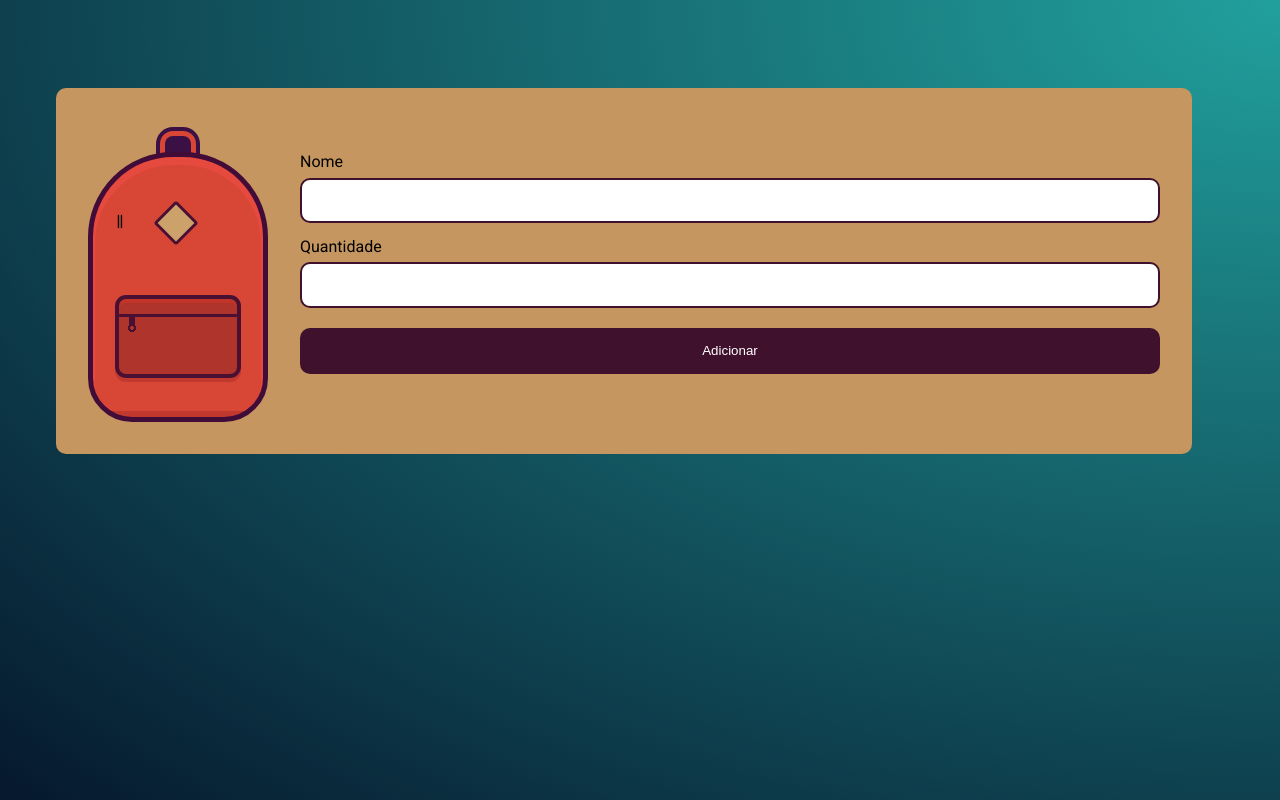
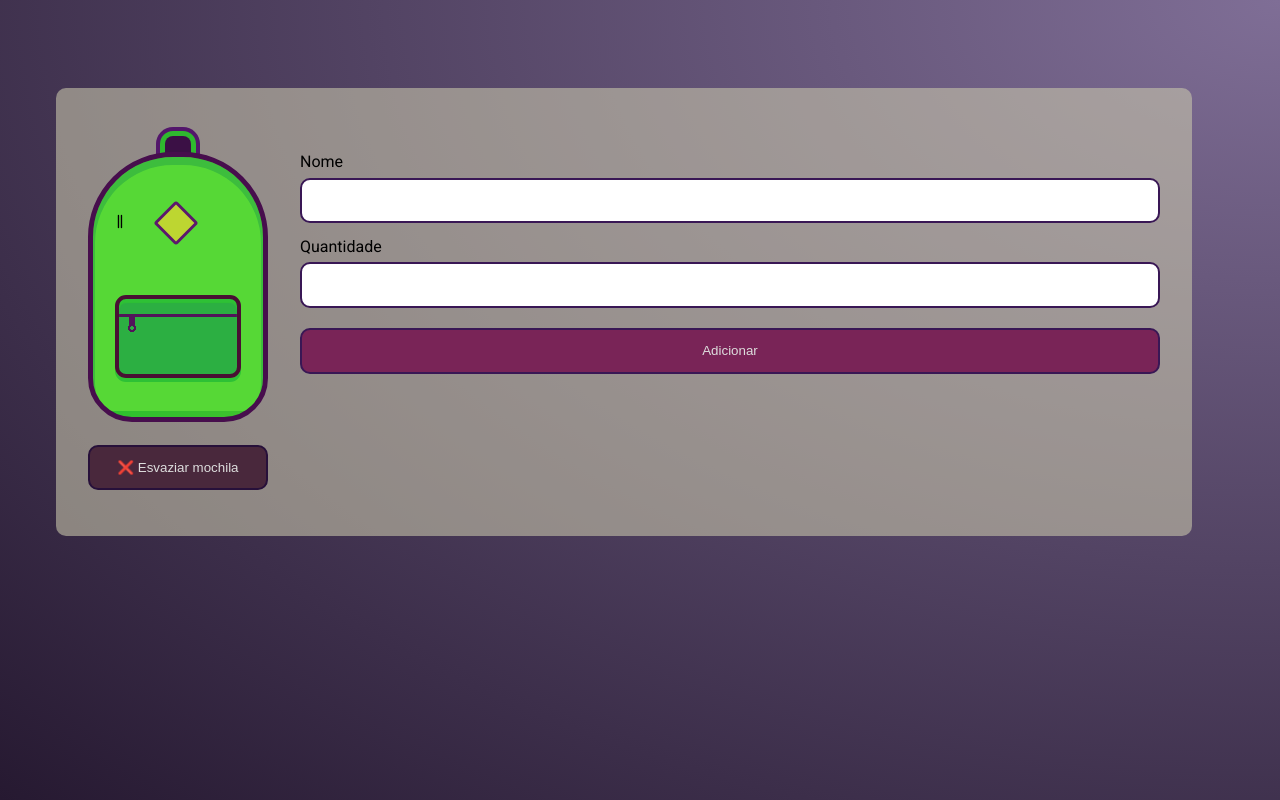
Before and after one commit to okarlos/mochila-de-viagem, a plain HTML site: page index.html in a window 1280 px wide. Drawn offline with Linux system fonts and the light colour scheme.

Commit message:
fix, page reload when clearing the backpack

```diff
--- a/css/style.css
+++ b/css/style.css
@@ -1,5 +1,5 @@
 html {
-    background: radial-gradient(farthest-corner at right top,#21A09D, #06182D);
+    background: radial-gradient(farthest-corner at right top,#7f6e96, #261931);
     height: 100%;
     font-family: 'Roboto', cursive;
 }
@@ -11,6 +11,13 @@ html {
     gap: 2em;
 }
 
+.esquerda {
+    display: flex;
+    flex-flow: column;
+    align-items: center;
+    gap: 1em;
+}
+
 .principal {
     flex-grow: 1;
     flex-basis: auto;
@@ -18,7 +25,7 @@ html {
     padding: 4em 2em 2em;
     box-sizing: border-box;
     display: flex;
-    background: #C5965F;
+    background: #cac8ad94;
     border-radius: 10px;
     gap: 2em;
 }
@@ -28,13 +35,13 @@ html {
     max-width: 170px;
     height: 180px;
     padding-top: 80px;
-    background-color: #d84736;
-    box-shadow: inset 0 6px 0 2px #e64a3e, 0 -93px 0 -77px #3b1045, 0 -93px 0 -72px #d84736, 0 -93px 0 -68px #3b1045;
-    background-image: linear-gradient(to right, transparent 5px, transparent 20px, transparent 1px, transparent 25px, transparent 5px, transparent 20px, transparent 20px, transparent 86px, #c1382e 45px, #c1382e 230px, transparent 25px, transparent 172px );
+    background-color: #56d836;
+    box-shadow: inset 0 6px 0 2px #3dbd3d, 0 -93px 0 -77px #3b1045, 0 -93px 0 -72px #2fb92f, 0 -93px 0 -68px #53166b;
+    background-image: linear-gradient(to right, transparent 5px, transparent 20px, transparent 1px, transparent 25px, transparent 5px, transparent 20px, transparent 20px, transparent 86px, #2ec12e 45px, #3fc12e 230px, transparent 25px, transparent 172px );
     background-position: center 254px;
     background-size: 305px 6px;
     background-repeat: repeat-x;
-    border: 5px solid #410c38;
+    border: 5px solid #470e4d;
     border-radius: 85px 85px 44px 44px;
     display: inline-block;
     vertical-align: top;
@@ -51,12 +58,12 @@ html {
 .mochila:before {
     height: 75px;
     width: 118px;
-    background-image: radial-gradient(circle closest-corner at 13px 29px , #af342c, #af342c 2px, transparent 2px, transparent), radial-gradient(circle closest-corner at 13px 29px , #491033, #491033 4px, transparent 4px, transparent), linear-gradient(to bottom, transparent 10px, transparent 15px, #491033 5px, #491033 18px, transparent 18px, transparent 100px), linear-gradient(to right, #af342c 10px, #af342c 10px, transparent 10px, transparent 16px, #af342c 9px, #af342c 50px), linear-gradient(to bottom, #af342c 8px, #af342c 16px, #491033 8px, #491033 30px, #af342c 20px, #af342c 72px, #af342c 10px, #af342c 57px, #af342c 5%);
+    background-image: radial-gradient(circle closest-corner at 13px 29px , #2caf42, #2caf42 2px, transparent 2px, transparent), radial-gradient(circle closest-corner at 13px 29px , #52145a, #52145a 4px, transparent 4px, transparent), linear-gradient(to bottom, transparent 10px, transparent 15px, #52145a 5px, #52145a 18px, transparent 18px, transparent 100px), linear-gradient(to right, #2caf42 10px, #2caf42 10px, transparent 10px, transparent 16px, #2caf42 9px, #2caf42 50px), linear-gradient(to bottom, #2caf42 8px, #2caf42 16px, #52145a 8px, #52145a 30px, #2caf42 20px, #2caf42 72px, #2caf42 10px, #2caf42 57px, #2caf42 5%);
     margin-left: 22px;
     margin-top: 58px;
     border: 4px solid #491033;
     border-radius: 11px;
-    box-shadow: 0 4px 0 0 #c1382e, inset 0px 4px 1px 0 #c03527;
+    box-shadow: 0 4px 0 0 #2ec135, inset 0px 4px 1px 0 #2ec135;
     content: '||';
     color: transparent;
     font-family: Comic Sans MS;
@@ -69,12 +76,23 @@ html {
 .mochila:after {
     margin-left: 67px;
     margin-top: -30px;
-    background: #cca16a;
+    background: #bdd631;
     width:26px;
     height:26px;
-    border: 3px solid #491033;
+    border: 3px solid #5c186d;
     border-radius: 3px;
     transform: rotate(45deg);
+}
+
+.esvaziar {
+    background-color: #49283c;
+    color: #dddddd;
+    cursor: pointer;
+    margin: 0.5em 0 1em;
+    padding: 1em 0.5em;
+    border-radius: 10px;
+    border: 2px solid #27103a;
+    width: 100%;
 }
 
 .adicionar {
@@ -87,7 +105,7 @@ html {
     margin: 0.5em 0 1em;
     padding: 1em 0.5em;
     border-radius: 10px;
-    border: 2px solid #40112D;
+    border: 2px solid #391755;
 }
 
 .adicionar label {
@@ -95,8 +113,8 @@ html {
 }
 
 .cadastrar {
-    background-color: #40112D;
-    color: #FFFFFF;
+    background-color: #792457;
+    color: #dddddd;
     cursor: pointer;
 }
 
@@ -108,7 +126,7 @@ html {
 .item {
     list-style: none;
     padding: 0.6em 2em;
-    background: #FFFFFF;
+    background: #dddddd98;
     border-radius: 10px;
     margin: 0 0 1em;
     width: 100%;
@@ -126,6 +144,6 @@ html {
     justify-content: center;
     width: 40px;
     height: 40px;
-    Background: #C5965F;
+    Background: #5fc568;
     font-weight: 400;
 }
--- a/index.html
+++ b/index.html
@@ -14,7 +14,11 @@
 <body>
     <main class="conteudo">
         <div class="principal">
-            <div class="mochila"></div>
+            <div class="esquerda">
+                <div class="mochila"></div>
+                <input type="submit" value="❌ Esvaziar mochila" class="esvaziar" id="limpar">
+            </div>
+
             <form action="" class="adicionar" id="novoItem">
                 <label for="item">Nome</label>
                 <input type="text" name="nome" id="nome">
--- a/js/main.js
+++ b/js/main.js
@@ -1,11 +1,17 @@
 const form = document.getElementById("novoItem");
 const ulList = document.getElementById("lista");
 const backpack = JSON.parse(localStorage.getItem("backpack")) || [];
+const clear = document.getElementById("limpar");
 
 backpack.forEach( (element) => {
     createElement(element);
 })
 
+clear.addEventListener("click", (element) => {
+    ulList.innerHTML = '';
+    localStorage.clear();
+    window.location.reload(true);
+})
 
 form.addEventListener("submit", (event) => {
     event.preventDefault();
@@ -23,7 +29,7 @@ form.addEventListener("submit", (event) => {
     if (exist) {
         thisItem.id = exist.id;
         updateElement(thisItem);
-        backpack[backpack.findIndex(elemento => elemento.id === exist.id)] = thisItem;
+        backpack[backpack.findIndex(element => element.id === exist.id)] = thisItem;
     }else {
         thisItem.id = backpack[backpack.length-1] ? (backpack[backpack.length-1]).id + 1 : 0;
         createElement(thisItem);
@@ -40,8 +46,6 @@ function createElement(item) {
     li.classList.add("item");
     li.innerHTML += item.name;
 
-
-
     const strong = document.createElement("strong");
     li.appendChild(strong);
     strong.innerHTML = item.quantity;
@@ -55,11 +59,12 @@ function updateElement(item) {
     document.querySelector("[data-id='"+item.id+"']").innerHTML = item.quantity;
 }
 
-function createRemoveButton (id) {
+function createRemoveButton(id) {
     const removeButton = document.createElement("button");
     removeButton.innerText = "X";
 
     removeButton.addEventListener("click", function() {
+        console.log(this, this.parentNode)
         removeElement(this.parentNode, id)
     })
 
@@ -68,8 +73,6 @@ function createRemoveButton (id) {
 
 function removeElement(element, id) {
     element.remove();
-
-    backpack.splice(backpack.findIndex(elemento => elemento.id === id), 1);
-
+    backpack.splice(backpack.findIndex(element => element.id === id), 1);
     localStorage.setItem("backpack", JSON.stringify(backpack));
 }
```
